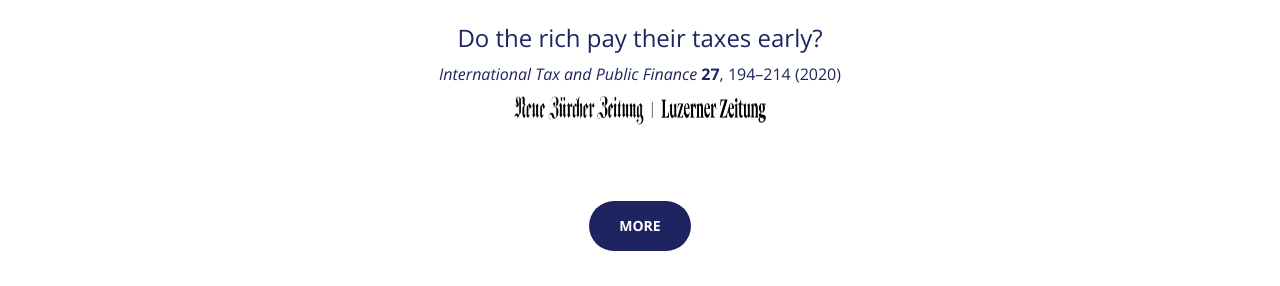
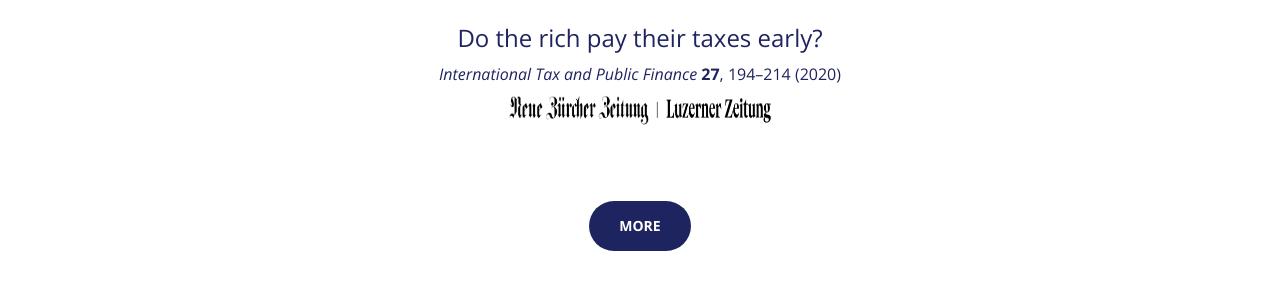
Before and after one commit to luccalino/luccalino.github.io, a Jekyll site: the page built from index.html, in a window 1280 px wide and 900 px high, scrolled down 1213 px. Shown: the part 164-450 px from the top of the window. Built offline with Jekyll 4.4.1, drawn with Linux system fonts in a browser that asks for light colours; nearby versions of some CDN libraries.

Commit message:
Update publications.html

```diff
--- a/_includes/publications.html
+++ b/_includes/publications.html
@@ -25,7 +25,7 @@
                     <h3 style="color:#1E2460;">Do the rich pay their taxes early?</h3>
                     <p class="text-muted" style="color:#1E2460;"><i>International Tax and Public Finance</i> <b>27</b>, 194–214 (2020)</p>
                     <p style="margin-bottom:0.25cm;"></p>
-                    <p class="text-muted"><a href="https://www.nzz.ch/wirtschaft/reiche-leute-zahlen-ihre-steuern-frueher-ld.1405075" target="_blank"><img src="/img/nzz.png" style="cursor:pointer" width="130" height="30"></a> |
+                    <p class="text-muted"><a href="https://www.nzz.ch/wirtschaft/reiche-leute-zahlen-ihre-steuern-frueher-ld.1405075" target="_blank"><img src="/img/nzz.png" style="cursor:pointer" width="140" height="30"></a> |
                     <a href="https://www.luzernerzeitung.ch/wirtschaft/reiche-profitieren-von-fruhen-steuerzahlungen-ld.1041357" target="_blank"><img src="/img/lz.png" style="cursor:pointer" width="105" height="25"></a></p>
                     <p style="margin-bottom:1cm;"></p>
                 </div>
```
